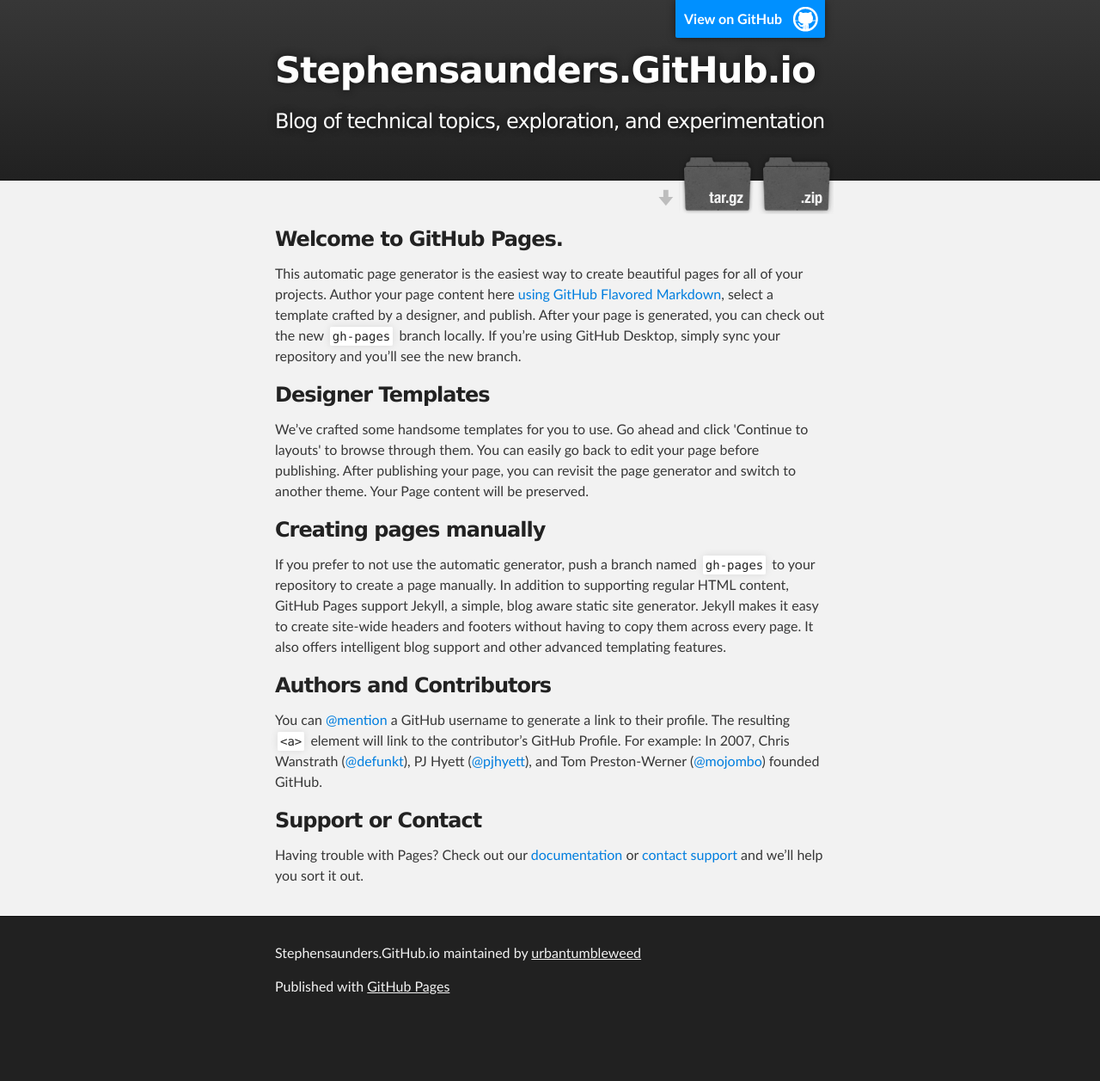
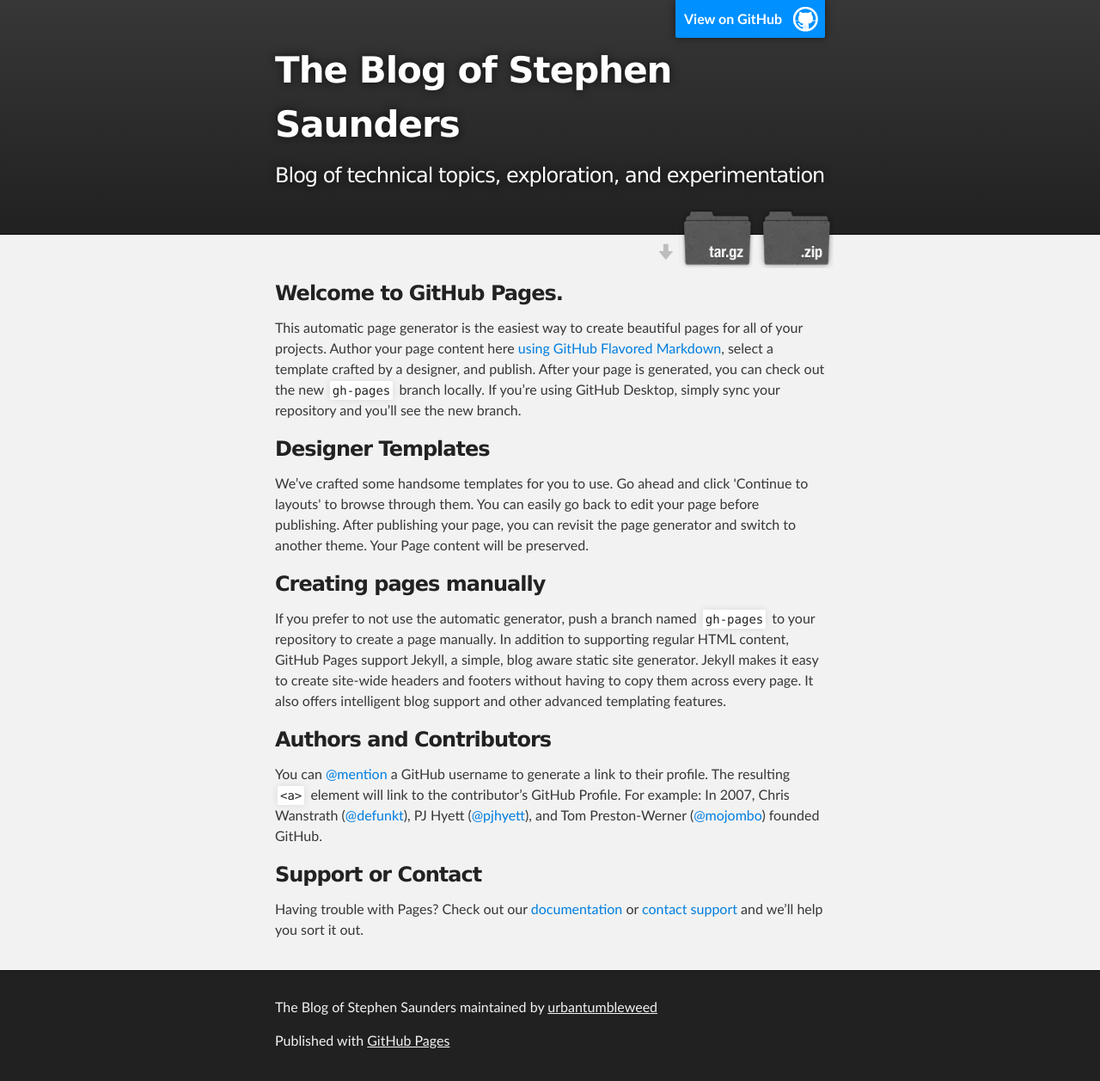
Before and after one commit to urbantumbleweed/blog, a plain HTML site: page index.html in a window 1280 px wide. Shown: the whole page at 86% size. Before the commit the page ends 1194 px from the top, so only its background shows below. Drawn offline with Linux system fonts and the light colour scheme.

```diff
--- a/index.html
+++ b/index.html
@@ -4,11 +4,11 @@
   <head>
     <meta charset='utf-8'>
     <meta http-equiv="X-UA-Compatible" content="chrome=1">
-    <meta name="description" content="Stephensaunders.GitHub.io : Blog of technical topics, exploration, and experimentation">
+    <meta name="description" content="The Blog of Stephen Saunders : Blog of technical topics, exploration, and experimentation">
 
     <link rel="stylesheet" type="text/css" media="screen" href="stylesheets/stylesheet.css">
 
-    <title>Stephensaunders.GitHub.io</title>
+    <title>The Blog of Stephen Saunders</title>
   </head>
 
   <body>
@@ -16,14 +16,14 @@
     <!-- HEADER -->
     <div id="header_wrap" class="outer">
         <header class="inner">
-          <a id="forkme_banner" href="https://github.com/urbantumbleweed/stephensaunders.github.io">View on GitHub</a>
+          <a id="forkme_banner" href="https://github.com/urbantumbleweed/blog">View on GitHub</a>
 
-          <h1 id="project_title">Stephensaunders.GitHub.io</h1>
+          <h1 id="project_title">The Blog of Stephen Saunders</h1>
           <h2 id="project_tagline">Blog of technical topics, exploration, and experimentation</h2>
 
             <section id="downloads">
-              <a class="zip_download_link" href="https://github.com/urbantumbleweed/stephensaunders.github.io/zipball/master">Download this project as a .zip file</a>
-              <a class="tar_download_link" href="https://github.com/urbantumbleweed/stephensaunders.github.io/tarball/master">Download this project as a tar.gz file</a>
+              <a class="zip_download_link" href="https://github.com/urbantumbleweed/blog/zipball/master">Download this project as a .zip file</a>
+              <a class="tar_download_link" href="https://github.com/urbantumbleweed/blog/tarball/master">Download this project as a tar.gz file</a>
             </section>
         </header>
     </div>
@@ -61,7 +61,7 @@
     <!-- FOOTER  -->
     <div id="footer_wrap" class="outer">
       <footer class="inner">
-        <p class="copyright">Stephensaunders.GitHub.io maintained by <a href="https://github.com/urbantumbleweed">urbantumbleweed</a></p>
+        <p class="copyright">The Blog of Stephen Saunders maintained by <a href="https://github.com/urbantumbleweed">urbantumbleweed</a></p>
         <p>Published with <a href="https://pages.github.com">GitHub Pages</a></p>
       </footer>
     </div>
```
Also changed, not shown: params.json (+1 -1 lines).
